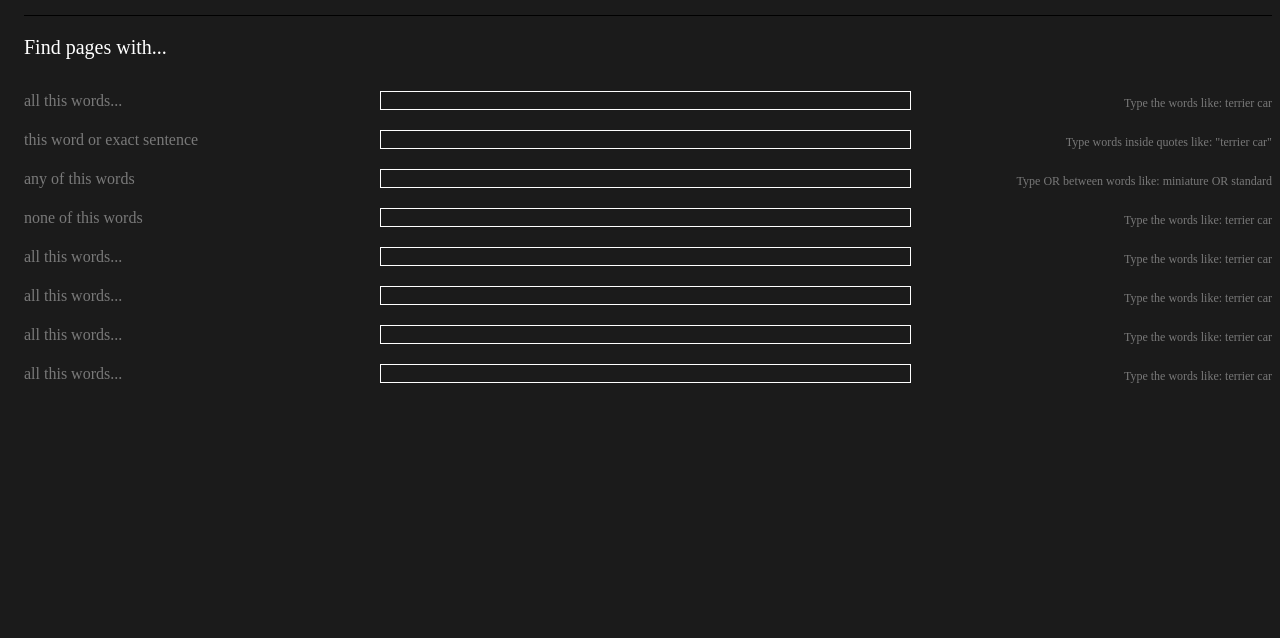
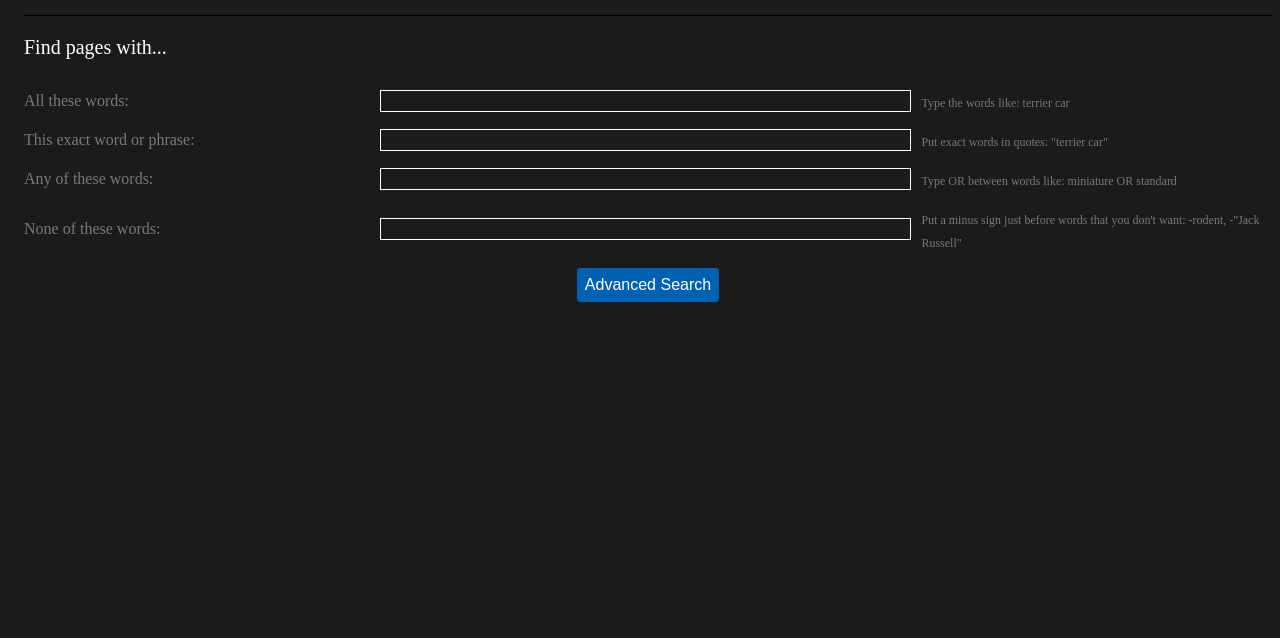
Before and after one commit to pabloogl/cs50, a plain HTML site: page Project0/advanced.html in a window 1280 px wide. Shown: the part 162-800 px from the top of the page. Drawn offline with Linux system fonts and the light colour scheme.

Commit message:
Fix advanced search

```diff
--- a/Project0/advanced.html
+++ b/Project0/advanced.html
@@ -24,65 +24,46 @@
 
             <div class="input-advanced-form">
                 <form action="https://www.google.com/search" method="get">
-                    <div class = form-group>
-                        <label>all this words...</label>
-                        <input type="text" name="field1">
-                        <div class = "explanation">
+                    <!-- Field: All these words -->
+                    <div class="form-group">
+                        <label for="all-words">All these words:</label>
+                        <input type="text" id="all-words" name="as_q">
+                        <div class="explanation">
                             <label>Type the words like: terrier car</label>
                         </div>
                     </div>
-                    <div class = form-group>
-                        <label>this word or exact sentence</label>
-                        <input type="text" name="field2">
-                        <div class = "explanation">
-                            <label>Type words inside quotes like: "terrier car"</label>
+
+                    <div class="form-group">
+                        <label for="exact-phrase">This exact word or phrase:</label>
+                        <input type="text" id="exact-phrase" name="as_epq">
+                        <div class="explanation">
+                            <label>Put exact words in quotes: "terrier car"</label>
                         </div>
                     </div>
-                    <div class = form-group>
-                        <label>any of this words</label>
-                        <input type="text" name="field3">
-                        <div class = "explanation">
+
+                    <!-- Field: Any of these words -->
+                    <div class="form-group">
+                        <label for="any-words">Any of these words:</label>
+                        <input type="text" id="any-words" name="as_oq">
+                        <div class="explanation">
                             <label>Type OR between words like: miniature OR standard</label>
                         </div>
                     </div>
-                    <div class = form-group>
-                        <label>none of this words</label>
-                        <input type="text" name="field4">
-                        <div class = "explanation">
-                            <label>Type the words like: terrier car</label>
+
+                    <!-- Field: None of these words -->
+                    <div class="form-group">
+                        <label for="none-words">None of these words:</label>
+                        <input type="text" id="none-words" name="as_eq">
+                        <div class="explanation">
+                            <label>Put a minus sign just before words that you don't want: -rodent, -"Jack Russell"</label>
                         </div>
                     </div>
-                    <div class = form-group>
-                        <label>all this words...</label>
-                        <input type="text" name="field5">
-                        <div class = "explanation">
-                            <label>Type the words like: terrier car</label>
-                        </div>
-                    </div>
-                    <div class = form-group>
-                        <label>all this words...</label>
-                        <input type="text" name="field6">
-                        <div class = "explanation">
-                            <label>Type the words like: terrier car</label>
-                        </div>
-                    </div>
-                    <div class = form-group>
-                        <label>all this words...</label>
-                        <input type="text" name="field7">
-                        <div class = "explanation">
-                            <label>Type the words like: terrier car</label>
-                        </div>
-                    </div>
-                    <div class = form-group>
-                        <label>all this words...</label>
-                        <input type="text" name="field8">
-                        <div class = "explanation">
-                            <label>Type the words like: terrier car</label>
-                        </div>
+
+                    <div class="form-group">
+                        <input type="submit" class="advanced-search" value="Advanced Search">
                     </div>
                 </form>
             </div>
-
         </div>
     </body>
 </html>
--- a/Project0/styles.scss
+++ b/Project0/styles.scss
@@ -1,53 +1,71 @@
+// Variables para colores
+$background-dark: #1b1b1b;
+$background-light: #ffffff;
+$text-light: #ffffff;
+$text-dark: #797979;
+$highlight-color: #0161b1;
+$border-color: #afafaf;
+$button-background: #797979;
+$shadow-color: rgba(252, 252, 252, 0.8);
+$header-border-color: #000000;
+$header-text-color: #a73737;
 
+// Variables para tamaños
+$font-size-base: 16px;
+$font-size-large: 20px;
+$font-size-header: 30px;
+$input-width: 400px;
+$button-width: 185px;
+$border-radius: 4px;
 
 // Background of the page
-body{
-    background-color: #1b1b1b;
+body {
+    background-color: $background-dark;
 }
 
 // Header links style
-.header-links{
+.header-links {
     // Align to top right
     text-align: right;
 
     a {
         margin: 10px;
         text-decoration: none;
-        color: aliceblue;
+        color: $text-light;
     }
 }
 
 // General style for inputs
 input {
-    font-size: 16;
-    width: 400px;
+    font-size: $font-size-base;
+    width: $input-width;
 
     &:focus {
         outline: none;
     }
+
     &[type="text"] {
-        color: #ffffff;
+        color: $text-light;
         margin: 0 0 0 5px;
     }
 
     &[type="submit"] {
-        width: 185px;
+        width: $button-width;
         font-size: 14px;
-        background-color: #797979;
-        border-radius: 4px;
+        background-color: $button-background;
+        border-radius: $border-radius;
         border-width: 0px;
         margin: 10px;
+
         // Highlight submit button
         &:hover {
-            box-shadow: 0px 0px 2px rgba(252, 252, 252, 0.8);
+            box-shadow: 0px 0px 2px $shadow-color;
         }
     }
 }
 
-
-// Allign the container that will include the form for the search
+// Align the container that will include the form for the search
 .container-form {
-    $input_field_border_radius: 25px;
     display: flex;
     margin-top: 45vh;
     text-align: center;
@@ -57,87 +75,111 @@ input {
     height: 90%;
 }
 
-// Allign and style for the container of the search field (text input)
-.search-field{
+// Align and style for the container of the search field (text input)
+.search-field {
     display: flex;
     flex-direction: row;
-    border-radius: 25px;
-    border: 1px solid #afafaf;
+    border-radius: $border-radius;
+    border: 1px solid $border-color;
     align-items: center;
     margin: 20px;
     padding-left: 15px;
 
-    input{
+    input {
         height: 45px;
-        background-color: #1b1b1b;
+        background-color: $background-dark;
         border: none;
-        border-radius: 25px;
+        border-radius: $border-radius;
     }
 }
 
-#google-name{
+#google-name {
     font-family: 'Product Sans';
-    font-size: 20px;
-    color: #ffffff;
+    font-size: $font-size-large;
+    color: $text-light;
     margin: 1vh;
 }
 
-.advanced-form{
+// Advanced form
+.advanced-form {
     margin-top: 8vh;
     margin-left: 2vh;
     width: auto;
     height: auto;
-    color: #ffffff;
-    font-size: 20px;
-}
-.header-advanced-form{
-    width: auto;
-    height: auto;
-    border-bottom: solid 1px #000000;
-    p{
-        font-size: 30px;
-        color: #ac0000;
+    color: $text-light;
+    font-size: $font-size-large;
+
+    .advanced-search {
+        display: flex;
+        padding: 8px;
+        width: auto;
+        background-color: $highlight-color;
+        color: $text-light;
+        margin: auto;
+        align-items: center;
     }
 }
 
-.input-advanced-form{
+.header-advanced-form {
+    width: auto;
+    height: auto;
+    border-bottom: solid 1px $header-border-color;
+
+    p {
+        font-size: $font-size-header;
+        color: $header-text-color;
+    }
+}
+
+.input-advanced-form {
     display: flex;
     align-items: center;
     flex-direction: column;
     margin-top: 30px;
-    form{
+
+    form {
         width: 100%;
     }
-    .form-group{
+
+    .form-group {
         display: flex;
         align-items: center;
         margin-bottom: 16px;
         width: 100%;
 
-        input{
+        input[type="text"] {
             flex: 1.5;
-            border: solid #ffffff 1px;
+            border: solid $text-light 1px;
             background-color: transparent;
-            &:focus{
-                border: solid #0161b1 1px;
+
+            &:focus {
+                border: solid $highlight-color 1px;
             }
         }
 
-        label{
+        label {
             flex: 1;
             text-align: left;
-            font-size: 16px;
-            color: #797979;
+            font-size: $font-size-base;
+            color: $text-dark;
         }
 
-        .explanation{
+        .explanation {
             flex: 1;
-            text-align: right;
+            text-align: left;
             margin-left: 10px;
-            label{
+
+            label {
                 font-size: 12px;
             }
         }
     }
 
+    .advanced-search {
+        align-items: center;
+        background-color: $highlight-color;
+        color: $text-light;
+        font-size: $font-size-base;
+        max-width: 200px;
+    }
 }
```
Also changed, not shown: Project0/styles.css, 1 other file.
